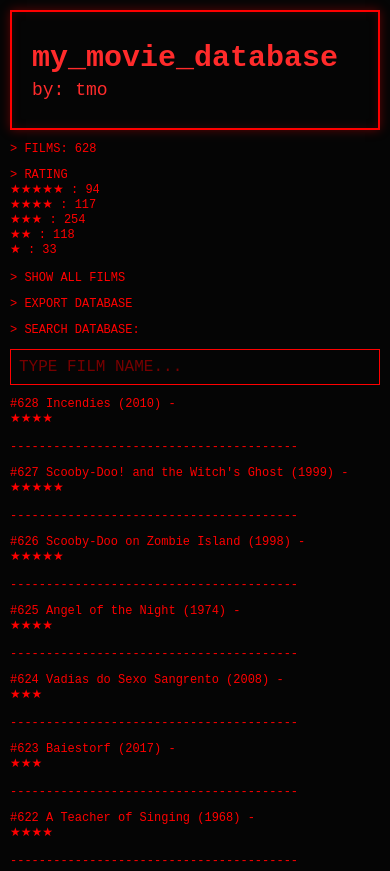
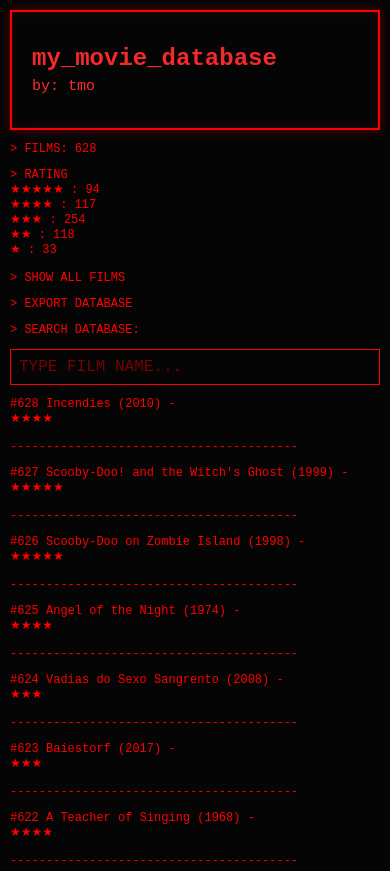
Before and after one commit to tarekmust99-ui/mymoviedatabase, a plain HTML site: page index.html in a window 390 px wide. Shown: the top 871 px of the page. Drawn offline with Linux system fonts and the light colour scheme.

Commit message:
Update style.css

```diff
--- a/style.css
+++ b/style.css
@@ -54,7 +54,17 @@ body {
     color:#ff2b2b;
     margin-top:4px;
 }
+@keyframes piscarTitulo {
 
+    0%,100%{
+        opacity:1;
+    }
+
+    50%{
+        opacity:.35;
+    }
+
+}
 /* ===========================
    ANIMAÇÃO NEON
 =========================== */
@@ -152,9 +162,13 @@ a,
         min-height:120px;
     }
 
-    .cabecalho pre{
-        font-size:20px;
-    }
+   .titulo{
+    font-size:24px;
+}
+
+.subtitulo{
+    font-size:15px;
+}
 
     pre{
         font-size:12px;
```
